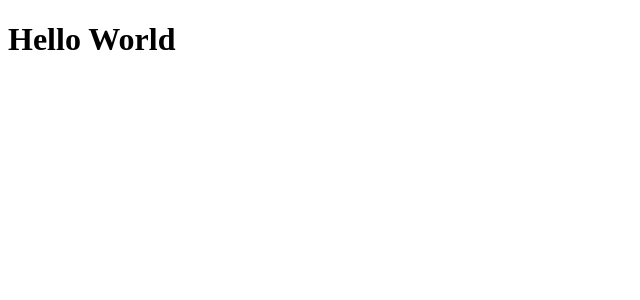
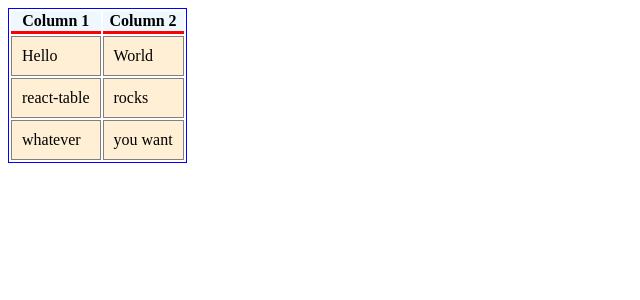
Before and after one commit to nenadbugaric/tables, a React (Create React App) app: page / in a window 1280 px wide. Shown: the top 300 px of the page, without its empty margins (0-640 px from the left). Built offline with nearby package versions, Linux system fonts and the light colour scheme.

Commit message:
react-table | basic demo

```diff
--- a/package.json
+++ b/package.json
@@ -10,6 +10,7 @@
     "@types/node": "^14.0.23",
     "@types/react": "^16.9.43",
     "@types/react-dom": "^16.9.8",
+    "@types/react-table": "^7.0.19",
     "react": "^16.13.1",
     "react-dom": "^16.13.1",
     "react-scripts": "3.4.1",
--- a/src/index.tsx
+++ b/src/index.tsx
@@ -1,9 +1,11 @@
 import React from 'react';
 import ReactDOM from 'react-dom';
 
+import ReactTable from './tables/react-table'
+
 ReactDOM.render(
   <React.StrictMode>
-    <h1>Hello World</h1>
+    <ReactTable />
   </React.StrictMode>,
   document.getElementById('root')
 );
--- /dev/null
+++ b/src/tables/react-table/index.jsx
@@ -0,0 +1,92 @@
+import React from "react";
+import { useTable } from "react-table";
+
+export default function ReactTable() {
+  const data = React.useMemo(
+    () => [
+      {
+        col1: "Hello",
+        col2: "World",
+      },
+      {
+        col1: "react-table",
+        col2: "rocks",
+      },
+      {
+        col1: "whatever",
+        col2: "you want",
+      },
+    ],
+    []
+  );
+
+  const columns = React.useMemo(
+    () => [
+      {
+        Header: "Column 1",
+        accessor: "col1", // accessor is the "key" in the data
+      },
+      {
+        Header: "Column 2",
+        accessor: "col2",
+      },
+    ],
+    []
+  );
+
+  const {
+    getTableProps,
+    getTableBodyProps,
+    headerGroups,
+    rows,
+    prepareRow,
+  } = useTable({ columns, data });
+
+  return (
+    <table {...getTableProps()} style={{ border: "solid 1px blue" }}>
+      <thead>
+        {headerGroups.map((headerGroup) => (
+          <tr {...headerGroup.getHeaderGroupProps()}>
+            {headerGroup.headers.map((column) => (
+              <th
+                {...column.getHeaderProps()}
+                style={{
+                  borderBottom: "solid 3px red",
+                  background: "aliceblue",
+                  color: "black",
+                  fontWeight: "bold",
+                }}
+              >
+                {column.render("Header")}
+              </th>
+            ))}
+          </tr>
+        ))}
+      </thead>
+
+      <tbody {...getTableBodyProps()}>
+        {rows.map((row) => {
+          prepareRow(row);
+          return (
+            <tr {...row.getRowProps()}>
+              {row.cells.map((cell) => {
+                return (
+                  <td
+                    {...cell.getCellProps()}
+                    style={{
+                      padding: "10px",
+                      border: "solid 1px gray",
+                      background: "papayawhip",
+                    }}
+                  >
+                    {cell.render("Cell")}
+                  </td>
+                );
+              })}
+            </tr>
+          );
+        })}
+      </tbody>
+    </table>
+  );
+}
```
Also changed, not shown: 1 other file (tests, documents, lock files or other folders).
